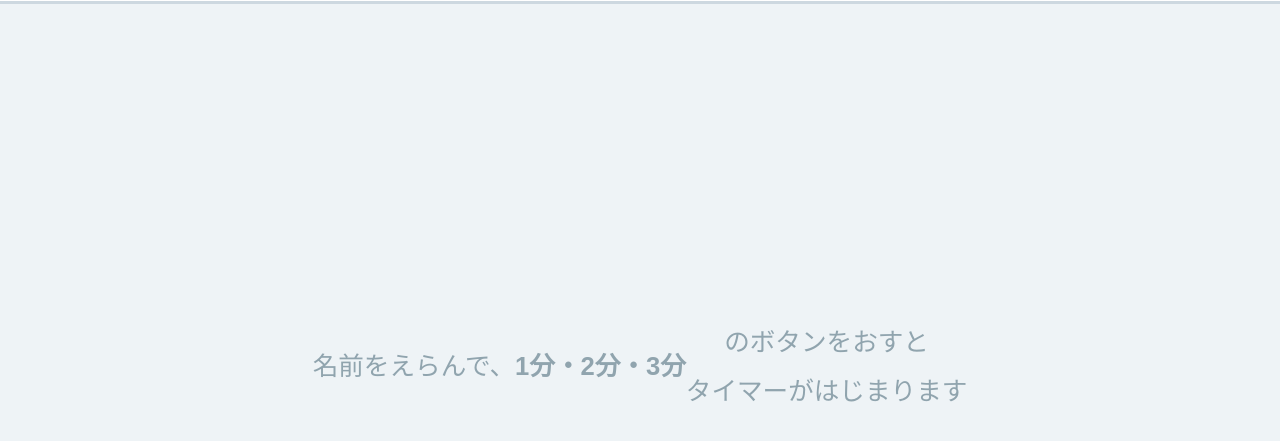
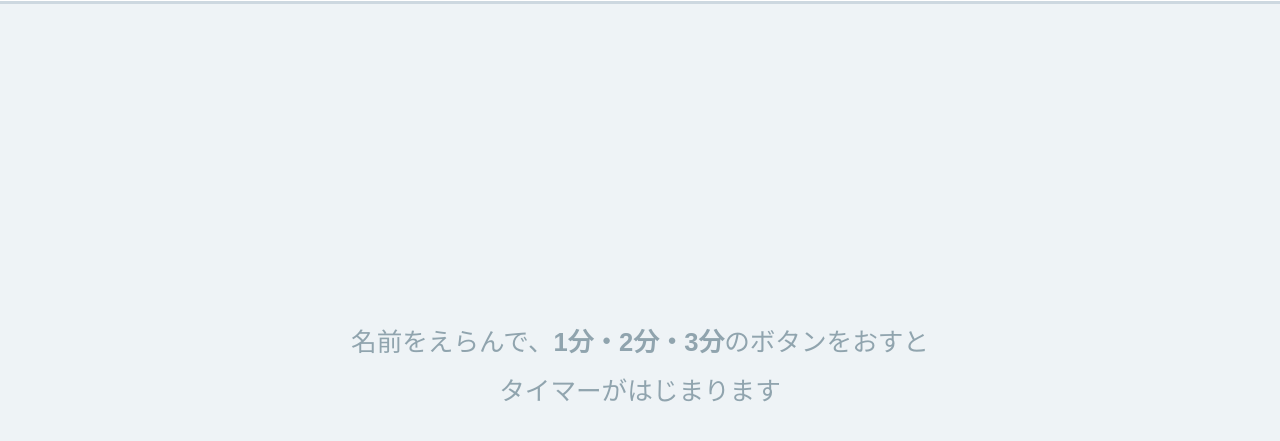
Before and after one commit to shigekoko1201-oss/hamigaki-timer, a plain HTML site: page index.html in a window 1280 px wide. Shown: the part 71-512 px from the top of the page. Drawn offline with Linux system fonts and the light colour scheme.

Commit message:
Add files via upload

```diff
--- a/index.html
+++ b/index.html
@@ -136,7 +136,7 @@
 </div>
 
 <div id="grid"></div>
-<div id="empty">名前をえらんで、<b>1分・2分・3分</b>のボタンをおすと<br>タイマーがはじまります</div>
+<div id="empty"><div>名前をえらんで、<b>1分・2分・3分</b>のボタンをおすと<br>タイマーがはじまります</div></div>
 
 <div id="mask">
   <div id="panel">
```
